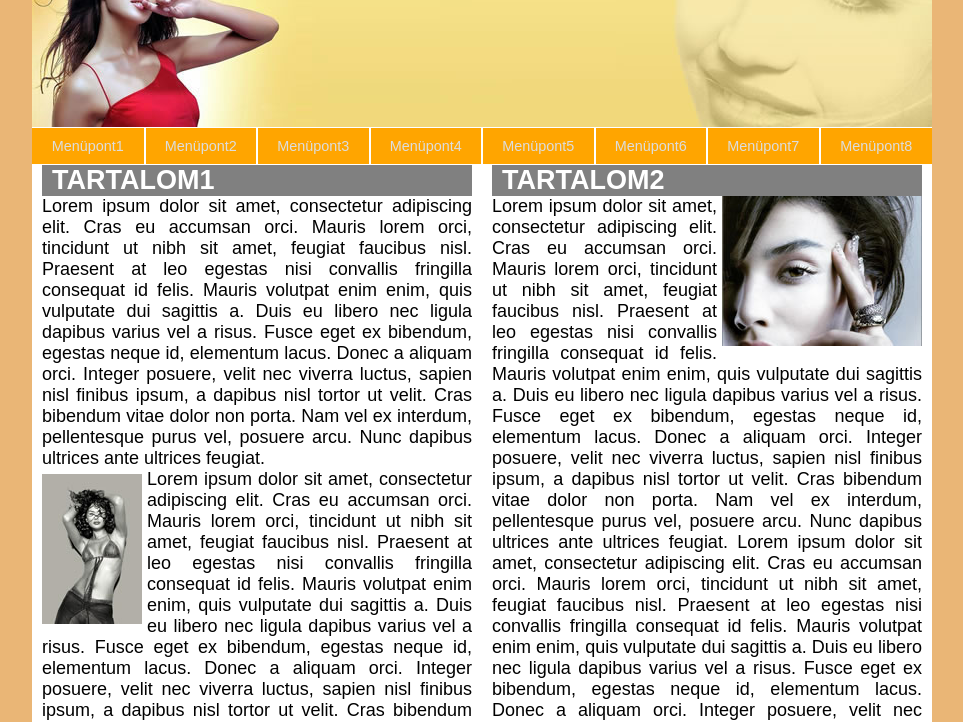
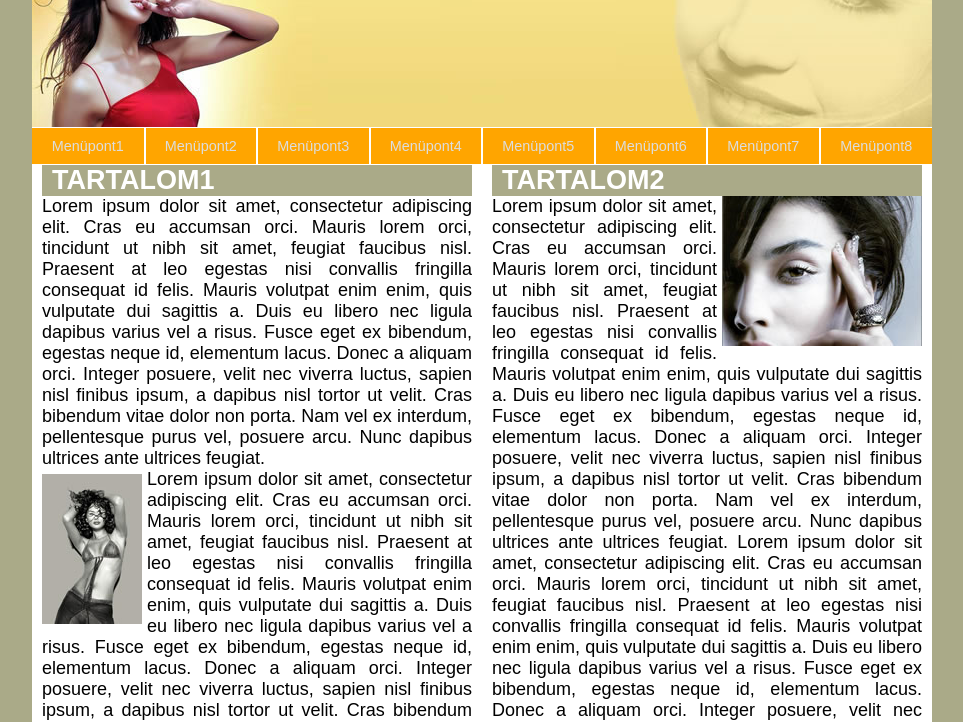
Before and after one commit to Zandras14/SzModell, a plain HTML site: page index.html in a window 1280 px wide. Shown: the part 73-795 px from the top of the page, without its empty margins (158-1121 px from the left). Drawn offline with Linux system fonts and the light colour scheme.

Commit message:
Footer kesz

```diff
--- a/css/style2.css
+++ b/css/style2.css
@@ -8,7 +8,7 @@ html{
     font-size: 18px;
 }
 body{
-    background-color: #eab676;
+    background-color: #aaaa88;
 }
 .container{
     max-width: 900px;
@@ -29,7 +29,7 @@ h2{
     font-size: 1.5rem;
     color: white;
     text-transform: uppercase;
-    background-color: gray;
+    background-color: #aaaa88;
     padding: 0 10px ;
 }
 ul{
@@ -66,10 +66,14 @@ a:hover{
     text-decoration: underline;
 }
 .news{
+
     width: 50%;
     float: left;
     text-align: justify;
     padding: 0 10px;
+}
+.content{
+    size: 900px 750px;
 }
 content::after {
     content: "";
@@ -84,3 +88,9 @@ content::after {
     float: right;
     margin: 0 0 0 5px ;
 }
+.footer{
+    font-size: .5rem;
+    color: orange;
+    background-color: white;
+    text-indent: 380px;
+}
--- a/index.html
+++ b/index.html
@@ -24,12 +24,12 @@
         </div>
         <div class="content">
             <div class="news"><h2>Tartalom1</h2><p>Lorem ipsum dolor sit amet, consectetur adipiscing elit. Cras eu accumsan orci. Mauris lorem orci, tincidunt ut nibh sit amet, feugiat faucibus nisl. Praesent at leo egestas nisi convallis fringilla consequat id felis. Mauris volutpat enim enim, quis vulputate dui sagittis a. Duis eu libero nec ligula dapibus varius vel a risus. Fusce eget ex bibendum, egestas neque id, elementum lacus. Donec a aliquam orci. Integer posuere, velit nec viverra luctus, sapien nisl finibus ipsum, a dapibus nisl tortor ut velit. Cras bibendum vitae dolor non porta. Nam vel ex interdum, pellentesque purus vel, posuere arcu. Nunc dapibus ultrices ante ultrices feugiat.
-            <div class="kep1"><img src="images/kiskep1.jpg"></div>Lorem ipsum dolor sit amet, consectetur adipiscing elit. Cras eu accumsan orci. Mauris lorem orci, tincidunt ut nibh sit amet, feugiat faucibus nisl. Praesent at leo egestas nisi convallis fringilla consequat id felis. Mauris volutpat enim enim, quis vulputate dui sagittis a. Duis eu libero nec ligula dapibus varius vel a risus. Fusce eget ex bibendum, egestas neque id, elementum lacus. Donec a aliquam orci. Integer posuere, velit nec viverra luctus, sapien nisl finibus ipsum, a dapibus nisl tortor ut velit. Cras bibendum vitae dolor non porta. Nam vel ex interdum, pellentesque purus vel, posuere arcu. Nunc dapibus ultrices ante ultrices feugiat.
+            <div class="kep1"><img src="images/kiskep1.jpg"></div>Lorem ipsum dolor sit amet, consectetur adipiscing elit. Cras eu accumsan orci. Mauris lorem orci, tincidunt ut nibh sit amet, feugiat faucibus nisl. Praesent at leo egestas nisi convallis fringilla consequat id felis. Mauris volutpat enim enim, quis vulputate dui sagittis a. Duis eu libero nec ligula dapibus varius vel a risus. Fusce eget ex bibendum, egestas neque id, elementum lacus. Donec a aliquam orci. Integer posuere, velit nec viverra luctus, sapien nisl finibus ipsum, a dapibus nisl tortor ut velit. Cras bibendum vitae dolor non porta. Nam vel ex interdum, pellentesque purus vel, posuere arcu. Nunc dapibus ultrices ante ultrices feugiat. Lorem ipsum dolor sit amet consectetur adipisicing elit. Voluptatem nisi voluptatibus ea praesentium, quaerat quisquam provident nemo odit? Expedita totam hic dolor quis suscipit facilis quas eveniet nulla tempore sapiente.
             </p>
             </div>
             <div class="news"><h2>Tartalom2</h2>
             <div class="kep2"><img src="images/kiskep2.jpg"></div><p>Lorem ipsum dolor sit amet, consectetur adipiscing elit. Cras eu accumsan orci. Mauris lorem orci, tincidunt ut nibh sit amet, feugiat faucibus nisl. Praesent at leo egestas nisi convallis fringilla consequat id felis. Mauris volutpat enim enim, quis vulputate dui sagittis a. Duis eu libero nec ligula dapibus varius vel a risus. Fusce eget ex bibendum, egestas neque id, elementum lacus. Donec a aliquam orci. Integer posuere, velit nec viverra luctus, sapien nisl finibus ipsum, a dapibus nisl tortor ut velit. Cras bibendum vitae dolor non porta. Nam vel ex interdum, pellentesque purus vel, posuere arcu. Nunc dapibus ultrices ante ultrices feugiat.
-            Lorem ipsum dolor sit amet, consectetur adipiscing elit. Cras eu accumsan orci. Mauris lorem orci, tincidunt ut nibh sit amet, feugiat faucibus nisl. Praesent at leo egestas nisi convallis fringilla consequat id felis. Mauris volutpat enim enim, quis vulputate dui sagittis a. Duis eu libero nec ligula dapibus varius vel a risus. Fusce eget ex bibendum, egestas neque id, elementum lacus. Donec a aliquam orci. Integer posuere, velit nec viverra luctus, sapien nisl finibus ipsum, a dapibus nisl tortor ut velit. Cras bibendum vitae dolor non porta. Nam vel ex interdum, pellentesque purus vel, posuere arcu. Nunc dapibus ultrices ante ultrices feugiat.
+            Lorem ipsum dolor sit amet, consectetur adipiscing elit. Cras eu accumsan orci. Mauris lorem orci, tincidunt ut nibh sit amet, feugiat faucibus nisl. Praesent at leo egestas nisi convallis fringilla consequat id felis. Mauris volutpat enim enim, quis vulputate dui sagittis a. Duis eu libero nec ligula dapibus varius vel a risus. Fusce eget ex bibendum, egestas neque id, elementum lacus. Donec a aliquam orci. Integer posuere, velit nec viverra luctus, sapien nisl finibus ipsum, a dapibus nisl tortor ut velit. Cras bibendum vitae dolor non porta. Nam vel ex interdum, pellentesque purus vel, posuere arcu. Nunc dapibus ultrices ante ultrices feugiat. Lorem ipsum dolor sit amet consectetur, adipisicing elit. Quasi perspiciatis aut quisquam illum exercitationem. Mollitia labore natus fugiat fugit. Omnis similique possimus repudiandae qui! Soluta necessitatibus labore perferendis veritatis aliquam!
             </p>
             </div>
         </div>
```
